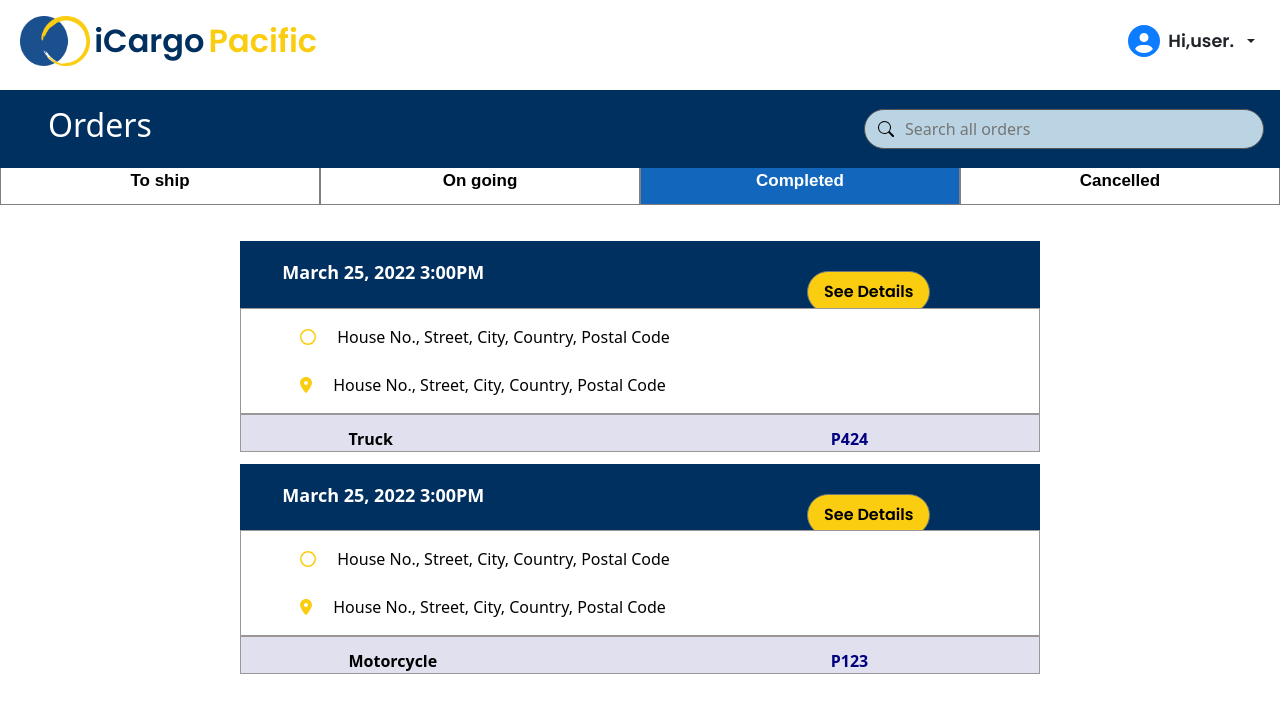
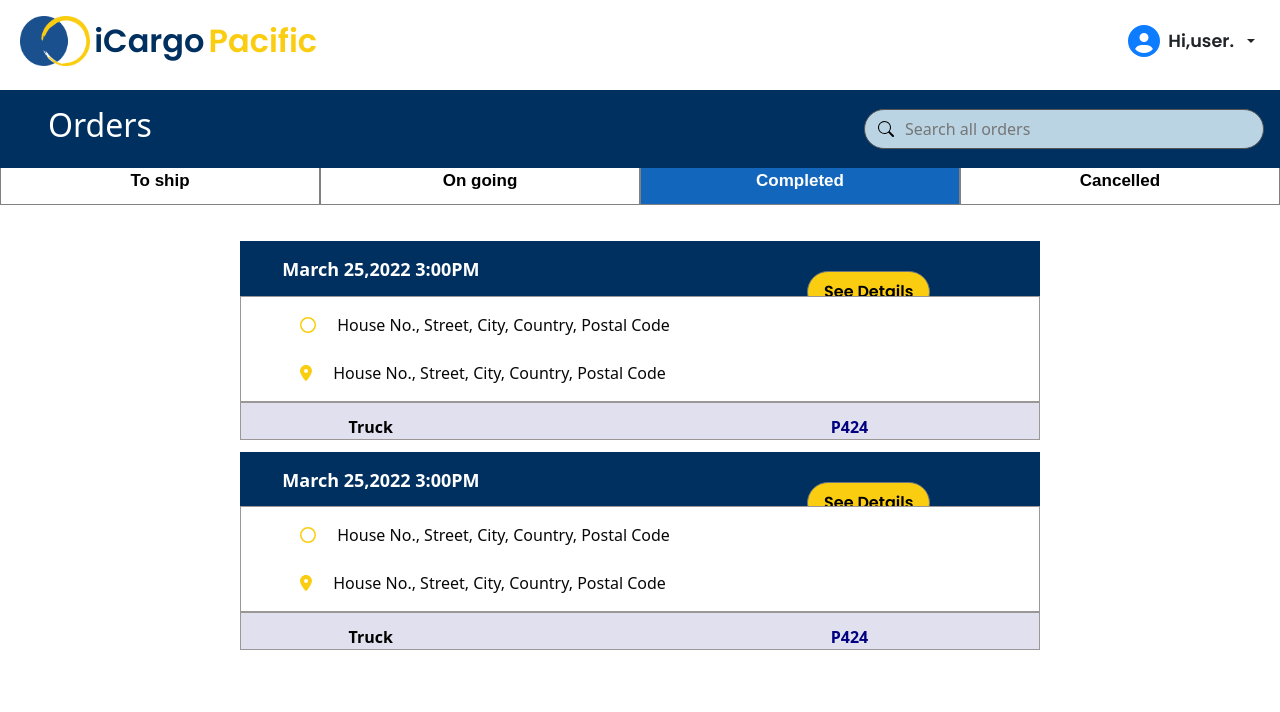
Before and after one commit to fambaridz/iCargoMerchant, a Vue app: page /complete in a window 1280 px wide. Shown: the top 712 px of the page. Built offline with nearby package versions, Linux system fonts and the light colour scheme; what vue-fullpage-modal, vue-popup-layer would draw is missing.

Commit message:
refactor: Updated Complete

```diff
--- a/src/components/Orders/components/CompleteOrders.vue
+++ b/src/components/Orders/components/CompleteOrders.vue
@@ -15,81 +15,82 @@
             </b-tabs>
         </div>
 
+        <b-container class="complete">
+            <b-nav>
+                <!--ORDER-->
                 <br>
-        <b-container class="complete">
                 <b-row>
-                <div class="container-fluid titleone">
+                    <div class="container-fluid box-header">
                         <div class="row">
                             <div class="col-6 text-left" style="height: 10px;">
-                            <span style="color:white ; font-weight:bold; margin-left:1ch; font-size: large;">March 25,
-                                2022 3:00PM</span>
+                                <h3 id="date-time">March 25,2022 3:00PM</h3>
                             </div>
                             <div class="col-15 text-left" style="margin-left:2ch;">
-                            <span>
+                                <b-row>
                                     <ModalCompleteOrders />
-                            </span>
+                                </b-row>
                             </div>
                         </div>
                     </div>
-                <div class="container-fluid titletwoa">
+                    <div class="container-fluid address">
                         <i class="fa-regular fa-circle" style="color:#FBCD10; margin-left: 3ch;"></i>
-                    &nbsp;&nbsp;&nbsp;&nbsp;<span id="user">House No., Street, City, Country, Postal Code</span> <br>
+                        &nbsp;&nbsp;&nbsp;&nbsp;<span id="pu-address">House No., Street, City, Country, Postal
+                            Code</span>
                         <br>
-
-
+                        <br>
                         <i class="fa-solid fa-location-dot" style="color:#FBCD10; margin-left: 3ch;"></i>
-                    &nbsp;&nbsp;&nbsp;&nbsp;<span id="user">House No., Street, City, Country, Postal Code</span>
+                        &nbsp;&nbsp;&nbsp;&nbsp;<span id="do-address">House No., Street, City, Country, Postal
+                            Code</span>
                     </div>
 
-                <div class="container-fluid titletwob">
+                    <div class="container-fluid box-footer">
                         <div class="row">
                             <div class="col-6 text-left" style="color: black; height: 20px;">
-                            <span style="color:black ; font-weight:bold; margin-left: 10ch;">Truck</span>
+                                <span id="vehicle-type">Truck</span>
                             </div>
                             <div class="col-6 text-center">
-                            <span style="color:navy; font-weight:bold;">P424</span>
-                        </div>
-                    </div>
-                </div>
-                <br>
-            </b-row>
-            <br>
-            <b-row>
-                <div class="container-fluid titletwo">
-                    <div class="row">
-                        <div class="col-6 text-left" style="height: 10px;">
-                            <span style="color:white ; font-weight:bold; margin-left:1ch; font-size: large;">March 25,
-                                2022 3:00PM</span>
-                        </div>
-                        <div class="col-15 text-left" style="margin-left:2ch;">
-                            <span>
-                                <ModalCompleteOrders />
-                            </span>
-                        </div>
-                    </div>
-
-                </div>
-                <div class="container-fluid titletwoa">
-                    <i class="fa-regular fa-circle" style="color:#FBCD10; margin-left: 3ch;"></i>
-                    &nbsp;&nbsp;&nbsp;&nbsp;<span id="user">House No., Street, City, Country, Postal Code</span> <br>
-                    <br>
-
-
-                    <i class="fa-solid fa-location-dot" style="color:#FBCD10; margin-left: 3ch;"></i>
-                    &nbsp;&nbsp;&nbsp;&nbsp;<span id="user">House No., Street, City, Country, Postal Code</span>
-                </div>
-
-                <div class="container-fluid titletwob">
-                    <div class="row">
-                        <div class="col-6 text-left" style="color: black; height: 20px;">
-                            <span style="color:black ; font-weight:bold; margin-left: 10ch;">Motorcycle</span>
-                        </div>
-                        <div class="col-6 text-center">
-                            <span style="color:navy; font-weight:bold;">P123</span>
+                                <span id="price">P424</span>
                             </div>
                         </div>
                     </div>
                 </b-row>
+                <!--ORDER-->
+                <br>
+                <b-row>
+                    <div class="container-fluid box-header">
+                        <div class="row">
+                            <div class="col-6 text-left" style="height: 10px;">
+                                <h3 id="date-time">March 25,2022 3:00PM</h3>
+                            </div>
+                            <div class="col-15 text-left" style="margin-left:2ch;">
+                                <b-row>
+                                    <ModalCompleteOrders />
+                                </b-row>
+                            </div>
+                        </div>
+                    </div>
+                    <div class="container-fluid address">
+                        <i class="fa-regular fa-circle" style="color:#FBCD10; margin-left: 3ch;"></i>
+                        &nbsp;&nbsp;&nbsp;&nbsp;<span id="pu-address">House No., Street, City, Country, Postal
+                            Code</span> <br>
+                        <br>
+                        <i class="fa-solid fa-location-dot" style="color:#FBCD10; margin-left: 3ch;"></i>
+                        &nbsp;&nbsp;&nbsp;&nbsp;<span id="do-address">House No., Street, City, Country, Postal
+                            Code</span>
+                    </div>
+
+                    <div class="container-fluid box-footer">
+                        <div class="row">
+                            <div class="col-6 text-left" style="color: black; height: 20px;">
+                                <span id="vehicle-type">Truck</span>
+                            </div>
+                            <div class="col-6 text-center">
+                                <span id="price">P424</span>
+                            </div>
+                        </div>
+                    </div>
+                </b-row>
+            </b-nav>
         </b-container>
     </div>
 </template>
@@ -104,13 +105,16 @@ export default {
     components: { ModalCompleteOrders, NavbarTop, TitleHeader }
 }
 </script>
+
 <style scoped>
+@import url('https://fonts.googleapis.com/css2?family=Libre+Baskerville&family=Poppins:ital,wght@0,600;1,400&display=swap');
+
 .completeorder-body {
     height: 100%;
     background-color: white;
 }
 
-.titleone {
+.box-header {
     background-color: #003060;
     padding: .4rem;
     color: white;
@@ -118,15 +122,7 @@ export default {
     width: 50rem;
 }
 
-.titletwo {
-    background-color: #003060;
-    padding: .4rem;
-    color: white;
-    padding-left: 2rem;
-    width: 50rem;
-}
-
-.titleonea {
+.address {
     background-color: #ffffff;
     padding: 1rem;
     color: rgb(8, 8, 8);
@@ -135,17 +131,7 @@ export default {
     border: 1px solid rgb(156, 151, 151);
 }
 
-.titletwoa {
-    background-color: #ffffff;
-    padding: 1rem;
-    color: rgb(4, 0, 0);
-    padding-left: 2rem;
-    width: 50rem;
-    border: 1px solid rgb(156, 151, 151);
-
-}
-
-.titleoneb {
+.box-footer {
     background-color: rgb(224, 224, 238);
     padding: 0rem;
     color: rgb(8, 8, 8);
@@ -155,13 +141,22 @@ export default {
     text-align: left;
 }
 
-.titletwob {
-    background-color: rgb(224, 224, 238);
-    padding: 0rem;
-    color: rgb(8, 8, 8);
-    padding-left: 1rem;
-    width: 50rem;
-    border: 1px solid rgb(156, 151, 151);
+#date-time {
+    color: white;
+    font-weight: bold;
+    margin-left: 1ch;
+    font-size: large;
+}
+
+#vehicle-type {
+    color: black;
+    font-weight: bold;
+    margin-left: 10ch;
+}
+
+#price {
+    color: navy;
+    font-weight: bold;
 }
 
 #cancel {
@@ -207,4 +202,45 @@ export default {
 a.disable:hover {
     background-color: #FBCD10;
 }
+
+@media (max-width:700px) {
+
+    .topnav {
+        width: 25em;
+    }
+
+    .box-header {
+        width: 22rem;
+    }
+
+    .address {
+        width: 22rem;
+    }
+
+    .box-footer {
+        width: 22rem;
+    }
+}
+
+@media (max-width:350px) {
+    .topnav {
+        width: 19em;
+    }
+
+    .topnav a {
+        width: 25%;
+    }
+
+    .box-header {
+        width: 17rem;
+    }
+
+    .address {
+        width: 17rem;
+    }
+
+    .box-footer {
+        width: 17rem;
+    }
+}
 </style>
```
Lines whose indentation alone changed are shown as unchanged.
